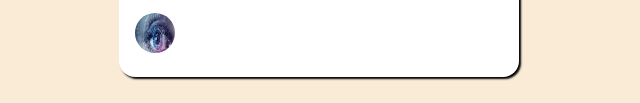
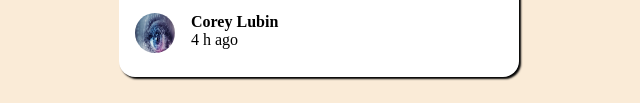
Before and after one commit to jerh011/MA-BootCamp, a plain HTML site: page targeta de presentacion/inde.html in a window 1280 px wide. Shown: the part 534-637 px from the top of the page, without its empty margins (321-961 px from the left). Drawn offline with Linux system fonts and the light colour scheme.

Commit message:
se agrego imagen nombre y hora aproximada

```diff
--- a/targeta de presentacion/inde.html
+++ b/targeta de presentacion/inde.html
@@ -34,6 +34,10 @@
                 <!---perfil--->
                 <div class="perfil">
                     <img class="image-perfil" src="imagen.webp" alt="">
+                    <div class="perfil-text">
+                        <p>Corey Lubin</p>
+                        <span>4 h ago</span>
+                    </div>
                 </div>
             </div>
 
--- a/targeta de presentacion/index.css
+++ b/targeta de presentacion/index.css
@@ -74,5 +74,14 @@ p{
     border-radius: 100%;
 
 }
+.perfil-text{
+    display: flex;
+    flex-direction: column;
+    margin-left: 1rem;
+}
+.perfil-text p{
+    margin: 0;
+    font-weight: bold;
+}
 /*vw =tamamaño de la vista por lo ancho */
 /*vh = tamaño de la vista por lo alto*/
```
Also changed, not shown: lever up your frontend skills/index.html (+10 -5 lines).
